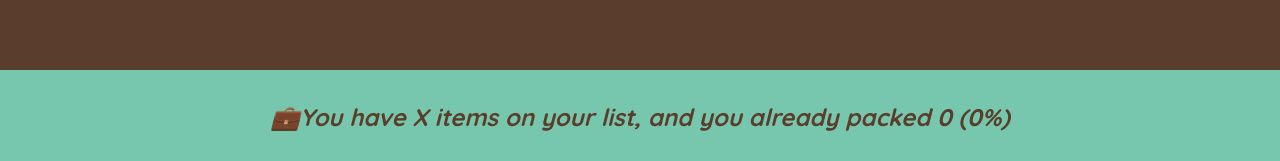
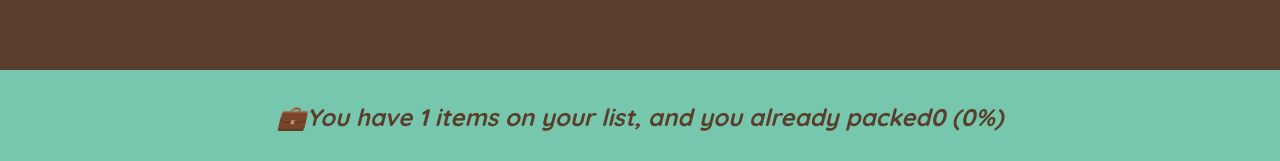
Before and after one commit to Adeyemi-Muaz-Ayomide/The-Far-Away-Travel-List, a React (Create React App) app: page / in a window 1280 px wide. Both pictures are taken after typing "Sample" into the empty fields and a click on the button "ADD". Shown: the part 636-797 px from the top of the page. Built offline with nearby package versions, Linux system fonts and the light colour scheme.

Commit message:
added more functionality

```diff
--- a/src/App.js
+++ b/src/App.js
@@ -28,7 +28,7 @@
       <Logo />
       <Form onAddItem={handleAddItems} />
       <PackingList items={items} onDeleteItem={handleDelete} onToggleItem={handleToggle} />
-      <Stats />
+      <Stats items={items} />
     </div>
   );
 }
--- a/src/Components/Stats.js
+++ b/src/Components/Stats.js
@@ -1,7 +1,23 @@
-const Stats = () => {
+const Stats = ({ items }) => {
+  if (!items.length)
+    return (
+      <p className="stats">
+        <em>Start adding some items to your packing list🚀</em>
+      </p>
+    );
+  const numItems = items.length;
+  const packedItems = items.filter((item) => item.packed).length;
+  const percentage = Math.round((packedItems / numItems) * 100);
   return (
     <footer className="stats">
-      <em>💼You have X items on your list, and you already packed 0 (0%)</em>
+      {percentage === 100 ? (
+        "You got everything! You're ready to go✈️"
+      ) : (
+        <em>
+          💼You have {numItems} items on your list, and you already packed
+          {packedItems} ({percentage}%)
+        </em>
+      )}
     </footer>
   );
 };
```
